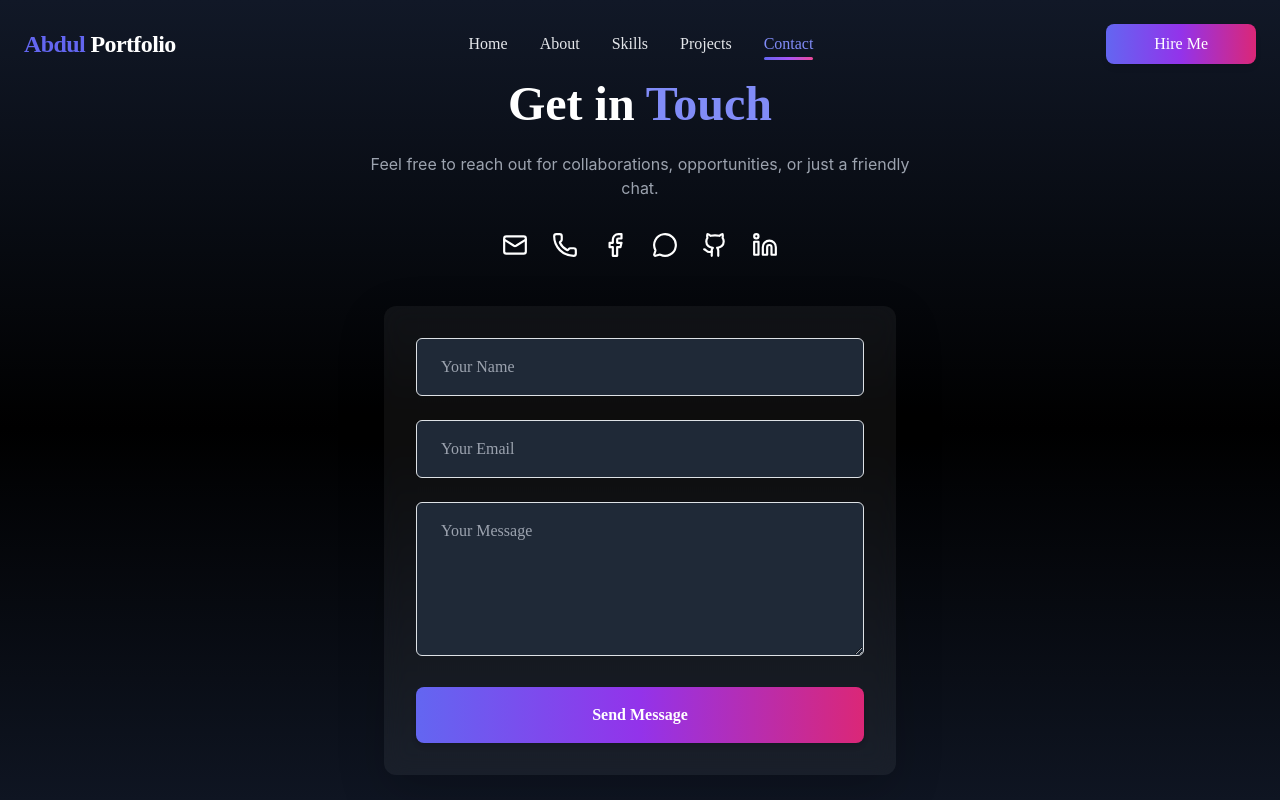
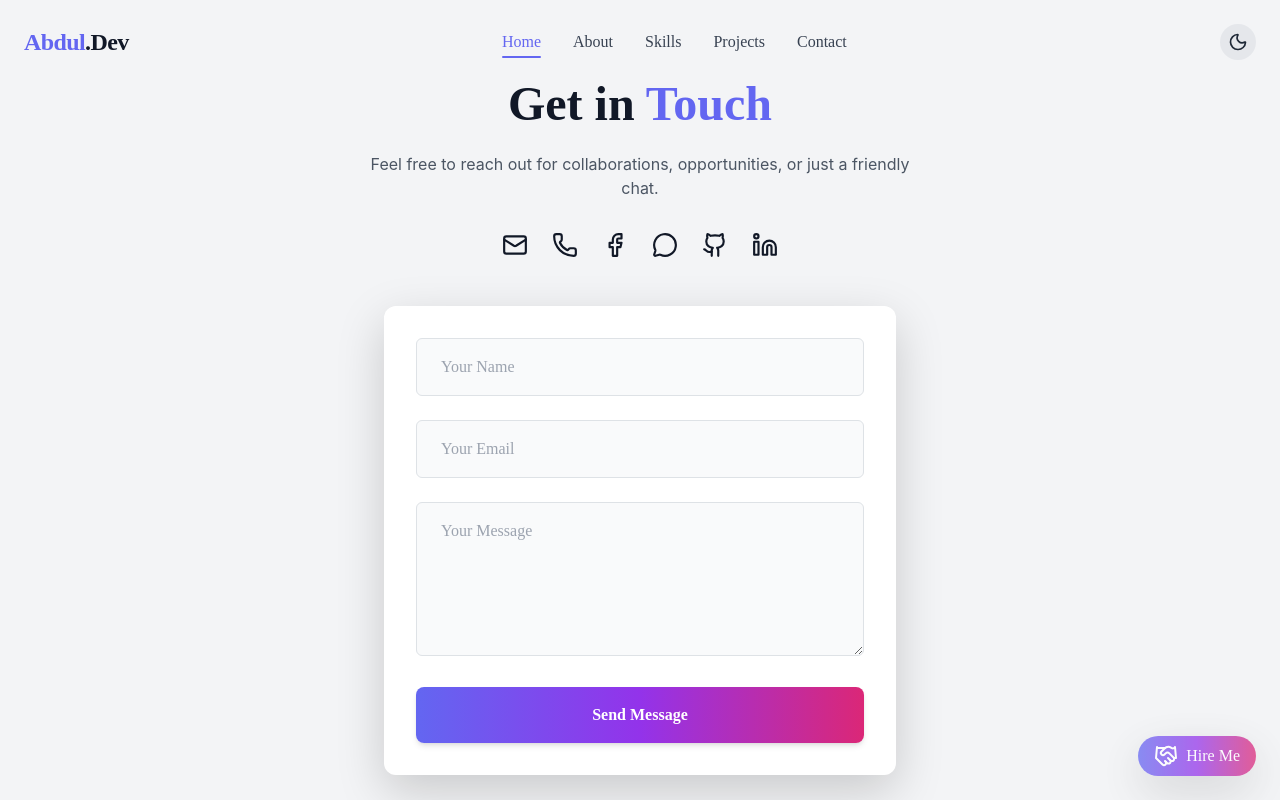
Before and after one commit to adeel4166/Abdul-Haseeb-Portfolio, a React (Create React App) app: page / in a window 1280 px wide. Both pictures are taken after a click on the button "Hire Me". Shown: the top 800 px of the page. Built offline with nearby package versions, Linux system fonts and the light colour scheme.

Commit message:
dark mode added

```diff
--- a/src/App.js
+++ b/src/App.js
@@ -6,25 +6,25 @@ import Skills from "./components/Skills";
 import Projects from "./components/Projects";
 import Contact from "./components/Contact";
 import Footer from "./components/Footer";
+import FloatingHireMeButton from "./components/FloatingHireMeButton"; // add
 
 function App() {
-  // Default section "home"
   const [activeSection, setActiveSection] = useState("home");
 
   return (
-    <div>
-      {/* Navbar */}
+    <div className="min-h-screen bg-white dark:bg-gray-900 text-gray-900 dark:text-white transition-colors duration-500">
       <Navbar setActiveSection={setActiveSection} />
 
-      {/* Conditional Rendering */}
       {activeSection === "home" && <Hero setActiveSection={setActiveSection} />}
       {activeSection === "about" && <About />}
       {activeSection === "skills" && <Skills />}
       {activeSection === "projects" && <Projects />}
       {activeSection === "contact" && <Contact />}
 
-      {/* Footer */}
       <Footer setActiveSection={setActiveSection} />
+
+      {/* Floating Hire Me Button */}
+      <FloatingHireMeButton setActiveSection={setActiveSection} />
     </div>
   );
 }
--- a/src/components/Contact.jsx
+++ b/src/components/Contact.jsx
@@ -10,18 +10,18 @@ import {
   Phone,
 } from "lucide-react";
 
-// Animation Variants (FAST)
+// Animation Variants
 const container = {
   hidden: { opacity: 0 },
   visible: {
     opacity: 1,
-    transition: { staggerChildren: 0.08 }, // faster stagger
+    transition: { staggerChildren: 0.08 },
   },
 };
 
 const item = {
   hidden: { opacity: 0, y: 20 },
-  visible: { opacity: 1, y: 0, transition: { duration: 0.3 } }, // faster duration
+  visible: { opacity: 1, y: 0, transition: { duration: 0.3 } },
 };
 
 export default function Contact() {
@@ -29,7 +29,8 @@ export default function Contact() {
     <section
       id="contact"
       className="min-h-screen flex flex-col justify-center items-center
-      bg-gradient-to-b from-gray-900 via-black to-gray-900 text-white px-6 py-20"
+      bg-gray-100 dark:bg-gradient-to-b dark:from-black dark:via-gray-900 dark:to-black
+      text-gray-900 dark:text-white px-6 py-20 transition-colors duration-500"
     >
       {/* Heading */}
       <motion.h2
@@ -38,10 +39,10 @@ export default function Contact() {
         animate={{ opacity: 1, y: 0 }}
         transition={{ duration: 0.4 }}
       >
-        Get in <span className="text-indigo-400">Touch</span>
+        Get in <span className="text-indigo-500 dark:text-indigo-400">Touch</span>
       </motion.h2>
 
-      <p className="text-gray-400 text-center mb-8 max-w-xl font-[Inter]">
+      <p className="text-gray-600 dark:text-gray-400 text-center mb-8 max-w-xl font-[Inter]">
         Feel free to reach out for collaborations, opportunities, or just a
         friendly chat.
       </p>
@@ -57,7 +58,6 @@ export default function Contact() {
         {[
           { href: "mailto:abdulhaseeb0847179@gmail.com", icon: <Mail size={26} /> },
           { href: "tel:+923074058316", icon: <Phone size={26} /> },
-
           { href: "https://www.facebook.com/share/1CNHJpcrZj/", icon: <Facebook size={26} /> },
           { href: "https://wa.me/923074058316", icon: <MessageCircle size={26} /> },
           { href: "https://github.com/adeel4166", icon: <Github size={26} /> },
@@ -65,14 +65,13 @@ export default function Contact() {
             href: "https://www.linkedin.com/in/adeel-ahmad-639b852ab",
             icon: <Linkedin size={26} />,
           },
-
         ].map((social, i) => (
           <motion.a
             key={i}
             href={social.href}
             target="_blank"
             rel="noopener noreferrer"
-            className="hover:text-indigo-400 transition transform hover:scale-125"
+            className="hover:text-indigo-500 dark:hover:text-indigo-400 transition transform hover:scale-125"
             variants={item}
           >
             {social.icon}
@@ -82,7 +81,10 @@ export default function Contact() {
 
       {/* Contact Form */}
       <motion.form
-        className="space-y-6 bg-white/5 backdrop-blur-md p-8 rounded-xl shadow-lg w-full max-w-lg font-[Poppins]"
+        className="space-y-6
+        bg-white dark:bg-gradient-to-b dark:from-gray-950 dark:via-gray-900 dark:to-black
+        backdrop-blur-md p-8 rounded-xl shadow-lg w-full max-w-lg
+        font-[Poppins] transition-colors duration-500"
         variants={container}
         initial="hidden"
         whileInView="visible"
@@ -92,7 +94,10 @@ export default function Contact() {
           <input
             type="text"
             placeholder="Your Name"
-            className="w-full px-4 py-3 rounded-md bg-gray-800 text-white border border-gray-700
+            className="w-full px-4 py-3 rounded-md
+            bg-gray-50 dark:bg-gray-800
+            text-gray-900 dark:text-white
+            border border-gray-300 dark:border-gray-700
             focus:border-indigo-500 focus:ring focus:ring-indigo-400/50 outline-none transition"
           />
         </motion.div>
@@ -101,7 +106,10 @@ export default function Contact() {
           <input
             type="email"
             placeholder="Your Email"
-            className="w-full px-4 py-3 rounded-md bg-gray-800 text-white border border-gray-700
+            className="w-full px-4 py-3 rounded-md
+            bg-gray-50 dark:bg-gray-800
+            text-gray-900 dark:text-white
+            border border-gray-300 dark:border-gray-700
             focus:border-indigo-500 focus:ring focus:ring-indigo-400/50 outline-none transition"
           />
         </motion.div>
@@ -110,7 +118,10 @@ export default function Contact() {
           <textarea
             rows="5"
             placeholder="Your Message"
-            className="w-full px-4 py-3 rounded-md bg-gray-800 text-white border border-gray-700
+            className="w-full px-4 py-3 rounded-md
+            bg-gray-50 dark:bg-gray-800
+            text-gray-900 dark:text-white
+            border border-gray-300 dark:border-gray-700
             focus:border-indigo-500 focus:ring focus:ring-indigo-400/50 outline-none transition"
           ></textarea>
         </motion.div>
--- /dev/null
+++ b/src/components/FloatingHireMeButton.jsx
@@ -0,0 +1,38 @@
+"use client";
+import React from "react";
+import { Handshake } from "lucide-react";
+
+export default function FloatingHireMeButton({ setActiveSection }) {
+  const handleClick = () => {
+    setActiveSection("contact");
+
+    // Smooth scroll after section render
+    setTimeout(() => {
+      const section = document.getElementById("contact");
+      if (section) {
+        section.scrollIntoView({ behavior: "smooth" });
+      }
+    }, 100);
+  };
+
+  return (
+    <button
+      onClick={handleClick}
+      className="fixed bottom-6 right-6 z-50
+        flex items-center gap-2
+        rounded-full shadow-lg animate-pulse
+        bg-gradient-to-r from-indigo-500 via-purple-600 to-pink-600
+        text-white font-[Poppins] font-medium
+        transition-transform hover:scale-110
+
+        px-3 py-2 text-xs     // Mobile small
+        sm:px-4 sm:py-2 sm:text-sm
+        md:px-5 md:py-3 md:text-base" // Desktop normal
+    >
+      <Handshake
+        className="w-4 h-4 sm:w-5 sm:h-5 md:w-6 md:h-6" // Responsive icon
+      />
+      <span>Hire Me</span> {/* 🔹 Ab mobile me bhi dikhai dega */}
+    </button>
+  );
+}
--- a/src/components/Navbar.jsx
+++ b/src/components/Navbar.jsx
@@ -1,43 +1,95 @@
 "use client";
 import React, { useState, useEffect } from "react";
-import { Menu, X } from "lucide-react";
+import {
+  Menu,
+  Sun,
+  Moon,
+  Home,
+  User,
+  Code,
+  FolderKanban,
+  Phone,
+  ArrowLeft,
+} from "lucide-react";
+import { motion, AnimatePresence } from "framer-motion";
 
 export default function Navbar({ setActiveSection }) {
   const [mobileMenu, setMobileMenu] = useState(false);
   const [scrolled, setScrolled] = useState(false);
-  const [active, setActive] = useState("home"); // track active link
+  const [active, setActive] = useState("home");
+  const [darkMode, setDarkMode] = useState(false);
 
+  // Load theme
+  useEffect(() => {
+    const storedTheme = localStorage.getItem("theme");
+    if (storedTheme === "dark") {
+      setDarkMode(true);
+      document.documentElement.classList.add("dark");
+    }
+  }, []);
+
+  // Scroll background change
   useEffect(() => {
     const handleScroll = () => setScrolled(window.scrollY > 30);
     window.addEventListener("scroll", handleScroll);
     return () => window.removeEventListener("scroll", handleScroll);
   }, []);
 
+  // Scroll lock when menu open
+  useEffect(() => {
+    if (mobileMenu) {
+      document.body.style.overflow = "hidden";
+    } else {
+      document.body.style.overflow = "auto";
+    }
+  }, [mobileMenu]);
+
+  // Toggle theme
+  const toggleTheme = () => {
+    if (darkMode) {
+      document.documentElement.classList.remove("dark");
+      localStorage.setItem("theme", "light");
+      setDarkMode(false);
+    } else {
+      document.documentElement.classList.add("dark");
+      localStorage.setItem("theme", "dark");
+      setDarkMode(true);
+    }
+  };
+
+  // Menu items
   const links = [
-    { name: "Home", value: "home" },
-    { name: "About", value: "about" },
-    { name: "Skills", value: "skills" },
-    { name: "Projects", value: "projects" },
-    { name: "Contact", value: "contact" },
+    { name: "Home", value: "home", icon: <Home size={22} /> },
+    { name: "About", value: "about", icon: <User size={22} /> },
+    { name: "Skills", value: "skills", icon: <Code size={22} /> },
+    { name: "Projects", value: "projects", icon: <FolderKanban size={22} /> },
+    { name: "Contact", value: "contact", icon: <Phone size={22} /> },
   ];
 
   const handleClick = (value) => {
     setActive(value);
     setActiveSection(value);
+    setMobileMenu(false);
+  };
+
+  const menuVariants = {
+    hidden: { opacity: 0, x: "100%" },
+    visible: { opacity: 1, x: 0, transition: { duration: 0.3 } },
+    exit: { opacity: 0, x: "100%", transition: { duration: 0.2 } },
   };
 
   return (
     <header
       className={`fixed top-0 left-0 right-0 z-50 transition-all duration-300 ${
         scrolled
-          ? "bg-gray-900/90 backdrop-blur-lg shadow-lg py-2"
+          ? "bg-white/90 dark:bg-gray-900/90 backdrop-blur-lg shadow-lg py-2"
           : "bg-transparent py-4"
       }`}
     >
       <div className="max-w-7xl mx-auto flex items-center justify-between px-6">
         {/* Logo */}
-        <h1 className="text-2xl font-extrabold tracking-tight text-white font-[Cinzel]">
-          <span className="text-indigo-500">Abdul</span> Portfolio
+        <h1 className="text-2xl font-extrabold tracking-tight text-gray-900 dark:text-white font-[Cinzel]">
+          <span className="text-indigo-500">Abdul</span>.Dev
         </h1>
 
         {/* Desktop Nav */}
@@ -46,79 +98,87 @@ export default function Navbar({ setActiveSection }) {
             <button
               key={item.value}
               onClick={() => handleClick(item.value)}
-              className={`relative transition-colors duration-300 ${
+              className={`relative transition-colors duration-300 group ${
                 active === item.value
-                  ? "text-indigo-400"
-                  : "text-gray-200 hover:text-white"
+                  ? "text-indigo-500"
+                  : "text-gray-700 dark:text-gray-300 hover:text-indigo-500"
               }`}
             >
               {item.name}
-              {/* Gradient underline */}
+              {/* Underline animation */}
               <span
-                className={`absolute left-0 -bottom-1 h-[3px] rounded-full transition-all duration-500 ${
-                  active === item.value
-                    ? "w-full bg-gradient-to-r from-indigo-500 via-purple-500 to-pink-500"
-                    : "w-0 group-hover:w-full bg-gradient-to-r from-indigo-500 via-purple-500 to-pink-500"
-                }`}
+                className={`absolute left-0 -bottom-1 h-[2px] rounded-full transition-all duration-300
+                ${active === item.value ? "w-full bg-indigo-500" : "w-0 bg-indigo-500 group-hover:w-full"}`}
               ></span>
             </button>
           ))}
         </nav>
 
-        {/* CTA */}
+        {/* Right side */}
+        <div className="flex items-center gap-4">
           <button
-          onClick={() => handleClick("contact")}
-          className="hidden md:inline-block px-5 py-2 bg-gradient-to-r from-indigo-500 via-purple-600 to-pink-600
-          text-white font-[Poppins] font-medium rounded-lg shadow-md transition-all duration-300 hover:scale-105 hover:shadow-lg"
+            onClick={toggleTheme}
+            className="p-2 rounded-full bg-gray-200 dark:bg-gray-700 text-gray-800 dark:text-yellow-300 transition"
           >
-          Hire Me
+            {darkMode ? <Sun size={20} /> : <Moon size={20} />}
           </button>
 
-        {/* Mobile Menu Button */}
+
+
           <button
             onClick={() => setMobileMenu(true)}
-          className="md:hidden text-white p-2"
+            className="md:hidden text-gray-900 dark:text-white p-2"
           >
             <Menu size={28} />
           </button>
         </div>
+      </div>
 
-      {/* Mobile Drawer */}
+      {/* Mobile Menu */}
+      <AnimatePresence>
         {mobileMenu && (
-        <div className="fixed top-0 right-0 h-full w-64 bg-gray-900 text-white shadow-2xl p-6 font-[Poppins]">
-          <div className="flex justify-between items-center mb-6">
-            <h2 className="text-lg font-semibold">Menu</h2>
+          <motion.div
+            variants={menuVariants}
+            initial="hidden"
+            animate="visible"
+            exit="exit"
+            className="fixed inset-0 h-screen w-screen z-[100]
+                       bg-gradient-to-b from-gray-900 via-black to-gray-900
+                       text-white flex flex-col p-6"
+          >
+            {/* Top Bar */}
+            <div className="flex justify-between items-center mb-10">
+              <h1 className="text-xl font-bold">
+                <span className="text-indigo-500">Abdul</span>.Dev
+              </h1>
               <button onClick={() => setMobileMenu(false)}>
-              <X size={22} />
+                <ArrowLeft size={28} />
               </button>
             </div>
-          <nav className="flex flex-col space-y-6 font-medium text-lg">
+
+            {/* Menu Items */}
+            <div className="grid grid-cols-2 gap-6 mb-8">
               {links.map((item) => (
                 <button
                   key={item.value}
-                onClick={() => {
-                  handleClick(item.value);
-                  setMobileMenu(false);
-                }}
-                className={`relative text-left transition ${
-                  active === item.value
-                    ? "text-indigo-400"
-                    : "text-gray-300 hover:text-white"
-                }`}
+                  onClick={() => handleClick(item.value)}
+                  className={`group flex flex-col items-center gap-2 p-4 rounded-lg transition-all duration-300 hover:bg-gray-800
+                  ${active === item.value ? "text-indigo-400" : "text-gray-300"}`}
                 >
+                  {item.icon}
+                  <span className="relative">
                     {item.name}
-                <span
-                  className={`absolute left-0 -bottom-1 h-[3px] rounded-full transition-all duration-500 ${
-                    active === item.value
-                      ? "w-full bg-gradient-to-r from-indigo-500 via-purple-500 to-pink-500"
-                      : "w-0 group-hover:w-full bg-gradient-to-r from-indigo-500 via-purple-500 to-pink-500"
-                  }`}
-                ></span>
+                    {/* Underline animation for mobile */}
+                    <span className="absolute left-0 -bottom-1 w-0 h-[2px] bg-indigo-500 transition-all duration-300 group-hover:w-full"></span>
+                  </span>
                 </button>
               ))}
-          </nav>
             </div>
+
+
+          </motion.div>
         )}
+      </AnimatePresence>
     </header>
   );
 }
--- a/tailwind.config.js
+++ b/tailwind.config.js
@@ -1,7 +1,8 @@
 /** @type {import('tailwindcss').Config} */
 module.exports = {
+  darkMode: "class", // 👈 add this line for dark mode toggle
   content: [
-    "./src/**/*.{js,jsx,ts,tsx}",
+    "./src/**/*.{js,jsx,ts,tsx}", // ✅ React files scan hote rahenge
   ],
   theme: {
     extend: {
@@ -17,4 +18,4 @@ module.exports = {
     },
   },
   plugins: [],
-}
+};
```
Also changed, not shown: src/components/About.jsx (+18 -18 lines), src/components/Footer.jsx (+22 -36 lines), src/components/Hero.jsx (+18 -17 lines), src/components/Projects.jsx (+30 -14 lines), src/components/Skills.jsx (+27 -17 lines). Lines whose indentation alone changed are shown as unchanged.
